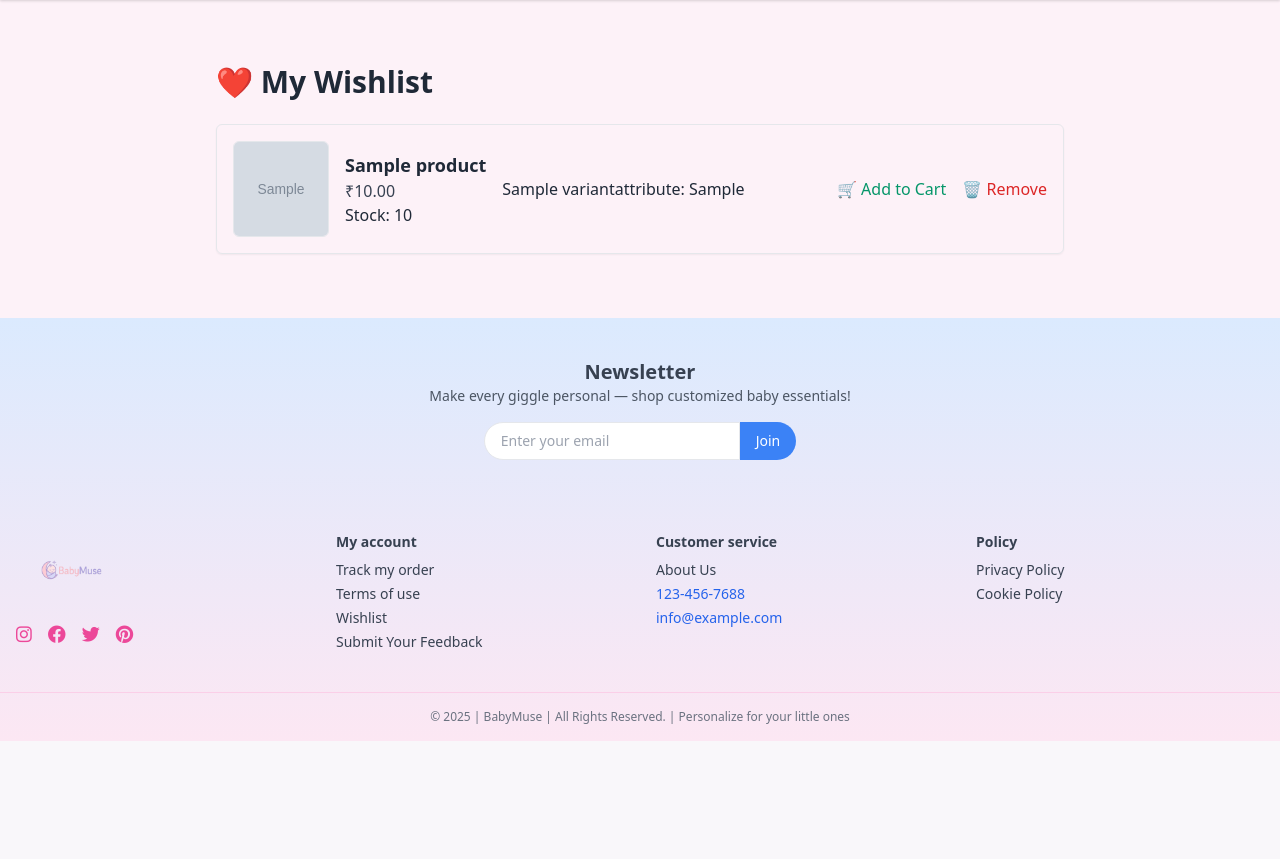
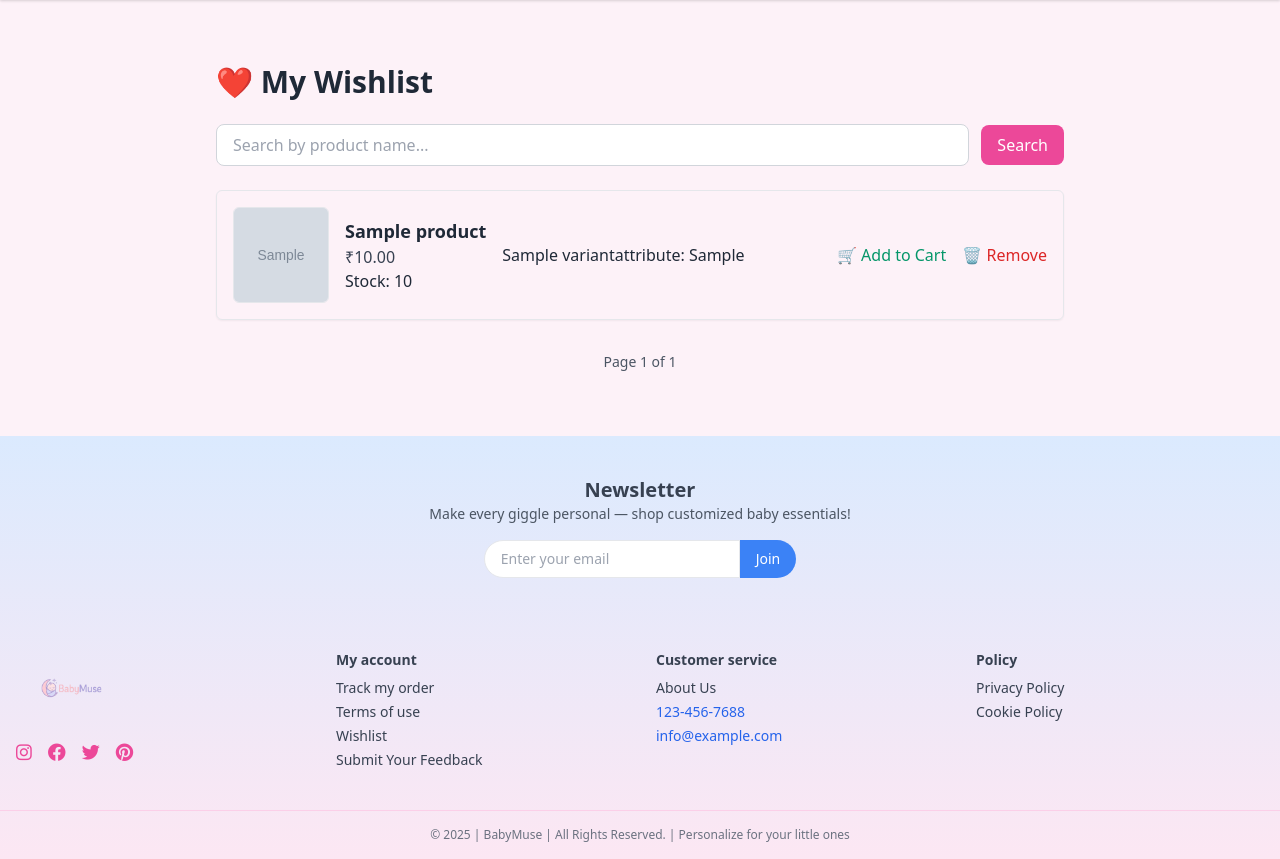
Before and after one commit to itzmegeethasree/BabyMuse, a Django app: page /shop/wishlist/ in a window 1280 px wide. Shown: the part 112-971 px from the top of the page. Before the commit the page ends 853 px from the top, so only its background shows below. Run offline with Django 5.2, Linux system fonts and the light colour scheme; the first user in the database is signed in; tables that the repository leaves empty hold one stand-in row (Sample ...).

Commit message:
wishlist and cart updated with product variants

```diff
--- a/shop/models.py
+++ b/shop/models.py
@@ -66,12 +66,6 @@ class Product(models.Model):
     is_featured = models.BooleanField(default=False)
     is_listed = models.BooleanField(default=True)
 
-    def get_offer_price(self):
-        product_offer = self.product_offer_percentage
-        category_offer = self.category.offer_percentage if self.category else 0
-        best_offer = max(product_offer, category_offer)
-        return self.price - (self.price * best_offer / 100)
-
     def get_active_offer(self):
         product_offer = self.product_offer_percentage
         category_offer = self.category.offer_percentage if self.category else 0
@@ -90,6 +84,16 @@ class Product(models.Model):
     def primary_image(self):
         first_image = self.images.first()
         return first_image.image.url if first_image else '/static/images/default-img.jpg'
+
+    @property
+    def min_offer_price(self):
+        variants = self.variants.all()
+        if not variants:
+            return 0
+        return min(v.get_offer_price() for v in variants)
+
+    def get_default_variant(self):
+        return self.variants.filter(stock__gt=0).order_by('price').first()
 
 
 class ProductImage(models.Model):
--- a/shop/templates/shop/wishlist.html
+++ b/shop/templates/shop/wishlist.html
@@ -4,6 +4,14 @@
 {% block content %}
 <div class="max-w-4xl mx-auto p-6">
   <h2 class="text-3xl font-bold mb-6">❤️ My Wishlist</h2>
+  <!-- Search -->
+  <form method="get" class="mb-6 flex items-center gap-3">
+    <input type="text" name="q" value="{{ search_query }}" placeholder="Search by product name..."
+      class="w-full px-4 py-2 border border-gray-300 rounded-lg focus:outline-none focus:ring-2 focus:ring-pink-400">
+    <button type="submit"
+      class="bg-pink-500 text-white px-4 py-2 rounded-lg hover:bg-pink-600 transition">Search</button>
+  </form>
+
 
   {% if wishlist_items %}
   <ul class="space-y-4">
@@ -36,10 +44,27 @@
     </li>
     {% endfor %}
   </ul>
+  <!-- Pagination -->
+  <div class="mt-8 flex justify-center items-center space-x-2 text-sm text-gray-600">
+    {% if page_obj.has_previous %}
+    <a href="?q={{ search_query }}&page=1" class="hover:underline">First</a>
+    <a href="?q={{ search_query }}&page={{ page_obj.previous_page_number }}" class="hover:underline">Previous</a>
+    {% endif %}
+
+    <span>Page {{ page_obj.number }} of {{ page_obj.paginator.num_pages }}</span>
+
+    {% if page_obj.has_next %}
+    <a href="?q={{ search_query }}&page={{ page_obj.next_page_number }}" class="hover:underline">Next</a>
+    <a href="?q={{ search_query }}&page={{ page_obj.paginator.num_pages }}" class="hover:underline">Last</a>
+    {% endif %}
+  </div>
+
   {% else %}
   <p class="text-gray-600 text-lg">You have no items in your wishlist.</p>
   {% endif %}
 </div>
+
+
 
 <!-- Toast Notification -->
 <div id="toast"
--- a/shop/urls.py
+++ b/shop/urls.py
@@ -13,13 +13,18 @@ urlpatterns = [
          name='ajax_add_to_wishlist'),
     path('wishlist/remove/', views.ajax_remove_from_wishlist,
          name='ajax_remove_from_wishlist'),
+    path("add-to-wishlist-direct/", views.direct_add_to_wishlist,
+         name="direct_add_to_wishlist"),
 
     # Cart
+    path("add-to-cart-direct/", views.direct_add_to_cart,
+         name="direct_add_to_cart"),
+
     path('cart/', views.cart_view, name='cart'),
     path('cart/add/', views.ajax_add_to_cart, name='ajax_add_to_cart'),
     path('cart/remove/', views.ajax_remove_from_cart,
          name='ajax_remove_from_cart'),
-    path('cart/update/<int:product_id>/', views.ajax_update_cart_quantity,
+    path('cart/update/<int:variant_id>/', views.ajax_update_cart_quantity,
          name='ajax_update_cart_quantity'),
     path('cart/data/', views.ajax_cart_data, name='ajax_cart_data'),
 
--- a/shop/views.py
+++ b/shop/views.py
@@ -22,8 +22,6 @@ def shop_view(request):
 
     # Base queryset with only active, non-deleted products
     products = Product.objects.filter(status='Active', is_deleted=False)
-
-    # Annotate with minimum variant price
     products = products.annotate(min_variant_price=Min('variants__price'))
 
     # Search by product name
@@ -56,7 +54,10 @@ def shop_view(request):
     paginator = Paginator(products, 9)
     page_number = request.GET.get('page')
     page_obj = paginator.get_page(page_number)
-
+    for product in page_obj:
+        default_variant = product.variants.filter(
+            stock__gt=0, product__status='Active').order_by('price').first()
+        product.default_variant_id = default_variant.id if default_variant else None
     context = {
         'page_obj': page_obj,
         'search_query': search_query,
@@ -119,18 +120,48 @@ def product_detail(request, pk):
 
 
 # ------------------- WISHLIST --------------------
+@require_POST
+@login_required
+def direct_add_to_wishlist(request):
+    variant_id = request.POST.get('variant_id')
+    try:
+        variant = ProductVariant.objects.get(id=variant_id)
+        Wishlist.objects.get_or_create(
+            user=request.user,
+            product=variant.product,
+            variant=variant
+        )
+        messages.success(request, "Added to wishlist!")
+    except ProductVariant.DoesNotExist:
+        messages.error(request, "Variant not found.")
+    return redirect('shop')
+
 
 @login_required
 def wishlist_view(request):
+    search_query = request.GET.get('q', '')
+
     wishlist_items = (
         Wishlist.objects
         .filter(user=request.user)
         .select_related('product', 'variant')
-        # Optional: for size/color display
         .prefetch_related('variant__options__attribute')
     )
+
+    # Filter by search (by product name)
+    if search_query:
+        wishlist_items = wishlist_items.filter(
+            Q(product__name__icontains=search_query)
+        )
+
+    paginator = Paginator(wishlist_items, 6)  # 6 items per page
+    page_number = request.GET.get('page')
+    page_obj = paginator.get_page(page_number)
+
     return render(request, 'shop/wishlist.html', {
-        'wishlist_items': wishlist_items
+        'wishlist_items': page_obj,
+        'search_query': search_query,
+        'page_obj': page_obj,
     })
 
 
@@ -183,10 +214,44 @@ def ajax_remove_from_wishlist(request):
 # -------------------- CART ----------------------
 
 
+@require_POST
+@login_required
+def direct_add_to_cart(request):
+    variant_id = request.POST.get('variant_id')
+    try:
+        variant = ProductVariant.objects.get(id=variant_id)
+        if variant.stock < 1:
+            messages.error(request, "This item is out of stock.")
+            return redirect('shop')
+
+        cart_item, created = CartItem.objects.get_or_create(
+            user=request.user,
+            product_variant=variant
+        )
+        if not created:
+            if cart_item.quantity >= variant.stock:
+                messages.warning(request, "Stock limit reached.")
+            else:
+                cart_item.quantity += 1
+                cart_item.save()
+        messages.success(request, "Added to cart!")
+    except ProductVariant.DoesNotExist:
+        messages.error(request, "Variant not found.")
+    return redirect('shop')
+
+
 @login_required
 def cart_view(request):
+    search_query = request.GET.get('q', '').strip()
+
     cart_items = CartItem.objects.filter(
-        user=request.user).select_related('product_variant', 'product_variant__product')
+        user=request.user
+    ).select_related('product_variant', 'product_variant__product')
+
+    if search_query:
+        cart_items = cart_items.filter(
+            Q(product_variant__product__name__icontains=search_query)
+        )
 
     for item in cart_items:
         item.total_price = item.quantity * item.product_variant.get_offer_price()
@@ -195,7 +260,8 @@ def cart_view(request):
 
     return render(request, 'shop/cart.html', {
         'cart_items': cart_items,
-        'total_price': total_price
+        'total_price': total_price,
+        'search_query': search_query
     })
 
 
@@ -298,7 +364,7 @@ def ajax_update_cart_quantity(request, variant_id):
 @login_required
 def ajax_cart_data(request):
     cart_items = CartItem.objects.filter(
-        user=request.user).select_related('product')
+        user=request.user).select_related('product_variant', 'product_variant__product')
     data = []
     total_price = 0
     for item in cart_items:
```
Also changed, not shown: shop/templates/shop/cart.html (+10 -1 lines), shop/templates/shop/product_detail.html (+25 -17 lines), shop/templates/shop/shop.html (+21 -16 lines).
